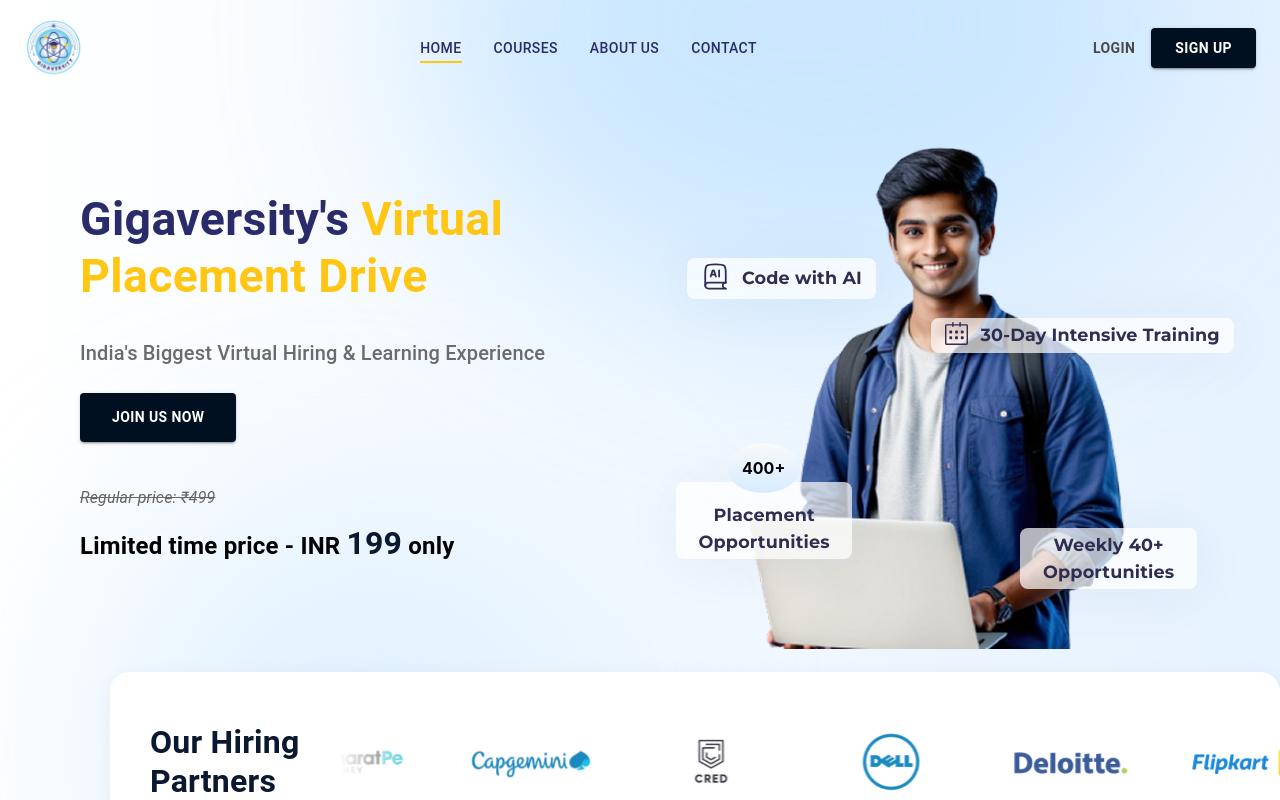
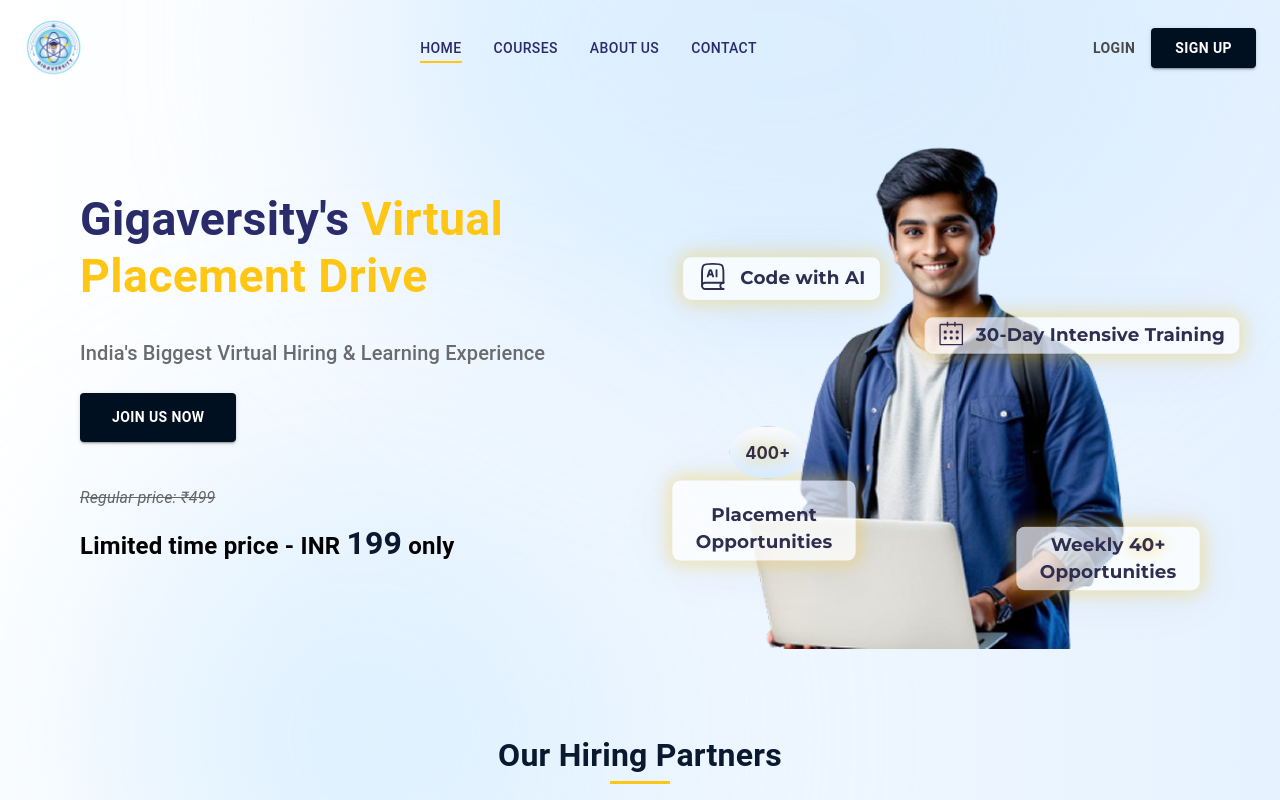
Before and after one commit to ramakanth009/giga-placement-drive, a React (Create React App) app: page / in a window 1280 px wide. Shown: the top 800 px of the page. Built offline with nearby package versions, Linux system fonts and the light colour scheme.

Commit message:
update till now

```diff
--- a/src/components/background/Background.jsx
+++ b/src/components/background/Background.jsx
@@ -24,8 +24,8 @@
     borderRadius: '50%',
     opacity: 0.7,
     filter: 'blur(100px)',
+    animation: '$pulse 15s infinite alternate',
   },
-  // Add another background element for visual interest
   backgroundElementSecondary: {
     position: 'absolute',
     width: 500,
@@ -36,7 +36,121 @@
     borderRadius: '50%',
     opacity: 0.4,
     filter: 'blur(120px)',
-  }
+    animation: '$pulse2 18s infinite alternate',
+  },
+  '@keyframes pulse': {
+    '0%': {
+      opacity: 0.7,
+      transform: 'scale(1) translate(0, 0)',
+      background: '#BCE1FF',
+    },
+    '50%': {
+      opacity: 0.5,
+      transform: 'scale(1.1) translate(-30px, 20px)',
+      background: '#C8E6FF',
+    },
+    '100%': {
+      opacity: 0.7,
+      transform: 'scale(1.05) translate(20px, 40px)',
+      background: '#A0D6FF',
+    }
+  },
+  '@keyframes pulse2': {
+    '0%': {
+      opacity: 0.4,
+      transform: 'scale(1) translate(0, 0)',
+      background: '#BCE1FF',
+    },
+    '33%': {
+      opacity: 0.6,
+      transform: 'scale(1.15) translate(30px, -20px)',
+      background: '#D4EBFF',
+    },
+    '66%': {
+      opacity: 0.35,
+      transform: 'scale(0.95) translate(-20px, 10px)',
+      background: '#A8DBFF',
+    },
+    '100%': {
+      opacity: 0.5,
+      transform: 'scale(1.1) translate(10px, -30px)',
+      background: '#C0E2FF',
+    }
+  },
+  heartbeatGradient1: {
+    position: 'absolute',
+    width: '800px',
+    height: '800px',
+    top: '15%',
+    left: '5%',
+    borderRadius: '50%',
+    background: 'radial-gradient(circle, rgba(42, 43, 106, 0.2) 0%, rgba(42, 43, 106, 0) 70%)',
+    opacity: 0.3,
+    filter: 'blur(40px)',
+    animation: '$heartbeat 4s infinite ease-in-out',
+  },
+  heartbeatGradient2: {
+    position: 'absolute',
+    width: '600px',
+    height: '600px',
+    bottom: '10%',
+    right: '5%',
+    borderRadius: '50%',
+    background: 'radial-gradient(circle, rgba(255, 198, 20, 0.15) 0%, rgba(255, 198, 20, 0) 70%)',
+    opacity: 0.4,
+    filter: 'blur(30px)',
+    animation: '$heartbeat 4s infinite ease-in-out 1s',
+  },
+  colorWave1: {
+    position: 'absolute',
+    width: '120%',
+    height: '200px',
+    top: '20%',
+    left: '-10%',
+    background: 'linear-gradient(90deg, rgba(42, 43, 106, 0) 0%, rgba(42, 43, 106, 0.05) 50%, rgba(42, 43, 106, 0) 100%)',
+    transform: 'rotate(-5deg)',
+    animation: '$waveMove 15s infinite linear',
+  },
+  colorWave2: {
+    position: 'absolute',
+    width: '120%',
+    height: '150px',
+    top: '60%',
+    left: '-10%',
+    background: 'linear-gradient(90deg, rgba(255, 198, 20, 0) 0%, rgba(255, 198, 20, 0.03) 50%, rgba(255, 198, 20, 0) 100%)',
+    transform: 'rotate(3deg)',
+    animation: '$waveMove 18s infinite linear reverse',
+  },
+  '@keyframes heartbeat': {
+    '0%': {
+      transform: 'scale(1)',
+      opacity: 0.2,
+    },
+    '25%': {
+      transform: 'scale(1.05)',
+      opacity: 0.3,
+    },
+    '50%': {
+      transform: 'scale(1)',
+      opacity: 0.25,
+    },
+    '75%': {
+      transform: 'scale(1.08)',
+      opacity: 0.35,
+    },
+    '100%': {
+      transform: 'scale(1)',
+      opacity: 0.2,
+    },
+  },
+  '@keyframes waveMove': {
+    '0%': {
+      transform: 'translateX(-30%) rotate(-5deg)',
+    },
+    '100%': {
+      transform: 'translateX(30%) rotate(-5deg)',
+    },
+  },
 });
 
 const Background = () => {
@@ -44,8 +158,18 @@
 
   return (
     <Box className={classes.backgroundContainer}>
+      {/* Main gradient elements */}
       <Box className={classes.backgroundElement} />
       <Box className={classes.backgroundElementSecondary} />
+
+      {/* Pattern overlay */}
+      <Box className={classes.patternContainer} />
+
+      {/* Floating elements */}
+      <Box className={classes.floatingDot1} />
+      <Box className={classes.floatingDot2} />
+      <Box className={classes.floatingDot3} />
+      <Box className={classes.floatingDot4} />
     </Box>
   );
 };
--- a/src/components/herosection/hero.jsx
+++ b/src/components/herosection/hero.jsx
@@ -4,9 +4,6 @@
 import Heroguy from "../../assets/heroguy.png";
 import { ReactComponent as AIbook } from "../../assets/ai-book.svg";
 import { ReactComponent as Simplecal } from "../../assets/simple-claender.svg";
-import { textAlign } from "@mui/system";
-// Remove the HiringPartners import since we'll handle it in Homepage.jsx instead
-// import HiringPartners from "../hiringpartners/HiringPartners";
 
 const useStyles = makeStyles({
   heroContainer: {
@@ -83,6 +80,52 @@
     alignItems: "center",
     margin: "4px",
     maxWidth: "90%",
+    transition: "all 0.5s ease",
+  },
+  featureCardAnimated: {
+    animation: "$pulse 2s infinite alternate",
+    position: "relative",
+    "&::after": {
+      content: '""',
+      position: "absolute",
+      top: 0,
+      left: 0,
+      right: 0,
+      bottom: 0,
+      borderRadius: "8px",
+      boxShadow: "0 0 15px 5px rgba(255, 198, 20, 0.5)",
+      opacity: 0,
+      animation: "$glow 2s infinite alternate",
+    },
+  },
+  "@keyframes pulse": {
+    "0%": {
+      transform: "scale(1)",
+    },
+    "100%": {
+      transform: "scale(1.05)",
+    },
+  },
+  "@keyframes glow": {
+    "0%": {
+      opacity: 0,
+    },
+    "100%": {
+      opacity: 0.7,
+    },
+  },
+  featureCounterAnimation: {
+    animation: "$countUp 2s forwards",
+  },
+  "@keyframes countUp": {
+    "0%": {
+      opacity: 0,
+      transform: "translateY(20px)",
+    },
+    "100%": {
+      opacity: 1,
+      transform: "translateY(0)",
+    },
   },
   featureIcon1: {
     marginRight: "12px",
@@ -98,6 +141,15 @@
     bottom: "70px",
     left: "55px",
     zIndex: 2,
+    animation: "$bounce 3s infinite",
+  },
+  "@keyframes bounce": {
+    "0%, 100%": {
+      transform: "translateY(0)",
+    },
+    "50%": {
+      transform: "translateY(-10px)",
+    },
   },
   featureText: {
     color: "#2F2E51",
@@ -107,6 +159,15 @@
     "&.MuiTypography-root": {
       fontFamily: "Montserrat, sans-serif",
       textAlign: "center",
+    },
+    animation: "$fadeIn 1s ease",
+  },
+  "@keyframes fadeIn": {
+    "0%": {
+      opacity: 0,
+    },
+    "100%": {
+      opacity: 1,
     },
   },
   heroImage: {
@@ -118,12 +179,35 @@
     top: "115px",
     left: "11px",
     zIndex: 2,
+    animation: "$slideInLeft 1s ease",
+  },
+  "@keyframes slideInLeft": {
+    "0%": {
+      opacity: 0,
+      transform: "translateX(-50px)",
+    },
+    "100%": {
+      opacity: 1,
+      transform: "translateX(0)",
+    },
   },
   featureCardTopRight: {
     position: "absolute",
     top: "175px",
     right: "-105px",
     zIndex: 2,
+    animation: "$slideInRight 1s ease 0.3s",
+    animationFillMode: "backwards",
+  },
+  "@keyframes slideInRight": {
+    "0%": {
+      opacity: 0,
+      transform: "translateX(50px)",
+    },
+    "100%": {
+      opacity: 1,
+      transform: "translateX(0)",
+    },
   },
   featureCardBottomLeft: {
     width: "40%",
@@ -131,6 +215,18 @@
     bottom: "90px",
     left: "0",
     zIndex: 2,
+    animation: "$slideInBottom 1s ease 0.6s",
+    animationFillMode: "backwards",
+  },
+  "@keyframes slideInBottom": {
+    "0%": {
+      opacity: 0,
+      transform: "translateY(50px)",
+    },
+    "100%": {
+      opacity: 1,
+      transform: "translateY(0)",
+    },
   },
   featureCardBottomRight: {
     width: "40%",
@@ -138,6 +234,8 @@
     bottom: "60px",
     right: "-68px",
     zIndex: 2,
+    animation: "$slideInBottom 1s ease 0.9s",
+    animationFillMode: "backwards",
   },
   imageContainer: {
     position: "relative",
@@ -154,7 +252,41 @@
     position: "relative",
     minHeight: "500px",
   },
+  numberCounter: {
+    animation: "$numberPulse 2s infinite alternate",
+    color: "#2F2E51 !important", // Changed from yellow to the original text color
+    fontWeight: "bold !important",
+  },
+  "@keyframes numberPulse": {
+    "0%": {
+      textShadow: "0 0 5px rgba(255, 198, 20, 0.3)",
+    },
+    "100%": {
+      textShadow: "0 0 15px rgba(255, 198, 20, 0.8)",
+    },
+  },
 });
+
+// Component for animated counter
+const AnimatedCounter = ({ end, duration = 2000, prefix = "", suffix = "" }) => {
+  const [count, setCount] = React.useState(0);
+  const classes = useStyles();
+
+  React.useEffect(() => {
+    let startTimestamp = null;
+    const step = (timestamp) => {
+      if (!startTimestamp) startTimestamp = timestamp;
+      const progress = Math.min((timestamp - startTimestamp) / duration, 1);
+      setCount(Math.floor(progress * end));
+      if (progress < 1) {
+        window.requestAnimationFrame(step);
+      }
+    };
+    window.requestAnimationFrame(step);
+  }, [end, duration]);
+
+  return <span className={classes.numberCounter}>{prefix}{count}{suffix}</span>;
+};
 
 const Hero = () => {
   const classes = useStyles();
@@ -198,7 +330,7 @@
           <Grid item xs={12} md={5} lg={4} className={classes.imageCol}>
             {/* Feature Cards */}
             <Box className={classes.featureCardTopLeft}>
-              <Box className={classes.featureCard}>
+              <Box className={`${classes.featureCard} ${classes.featureCardAnimated}`}>
                 <Box className={classes.featureIcon1}>
                   <AIbook />
                 </Box>
@@ -209,7 +341,7 @@
             </Box>
 
             <Box className={classes.featureCardTopRight}>
-              <Box className={classes.featureCard}>
+              <Box className={`${classes.featureCard} ${classes.featureCardAnimated}`}>
                 <Box className={classes.featureIcon1}>
                   <Simplecal />
                 </Box>
@@ -220,8 +352,10 @@
             </Box>
 
             <Box className={classes.featureCardBottomLeft}>
-              <Box className={classes.featureCard}>
-                <Box className={classes.featureIcon2}>400+ </Box>
+              <Box className={`${classes.featureCard} ${classes.featureCardAnimated}`}>
+                <Box className={classes.featureIcon2}>
+                  <AnimatedCounter end={400} suffix="+" />
+                </Box>
                 <Typography className={classes.featureText} sx={{ mt: 2 }}>
                   Placement Opportunities
                 </Typography>
@@ -229,9 +363,9 @@
             </Box>
 
             <Box className={classes.featureCardBottomRight}>
-              <Box className={classes.featureCard}>
+              <Box className={`${classes.featureCard} ${classes.featureCardAnimated}`}>
                 <Typography className={classes.featureText}>
-                  Weekly 40+ Opportunities
+                  Weekly <AnimatedCounter end={40} suffix="+" /> Opportunities
                 </Typography>
               </Box>
             </Box>
--- a/src/components/hiringpartners/HiringPartners.jsx
+++ b/src/components/hiringpartners/HiringPartners.jsx
@@ -1,6 +1,6 @@
 // src/components/hiringpartners/HiringPartners.jsx
 import React, { useRef, useState } from 'react';
-import { Box, Typography, Container } from '@mui/material';
+import { Box, Typography } from '@mui/material';
 import { makeStyles } from '@mui/styles';
 
 // Import SVG logos as React components
@@ -24,29 +24,44 @@
 import { ReactComponent as ZohoLogo } from '../../assets/hiringpartners/zoho.svg';
 
 const useStyles = makeStyles({
-  partnersSection: {
-    backgroundColor: '#ffffff',
-    borderRadius: '20px',
-    boxShadow: '0 4px 20px rgba(0, 0, 0, 0.05)',
-    margin: '0px 0px 0px 110px',
-    overflow: 'hidden',
-    position: 'relative',
-    display: 'flex',
-    alignItems: 'center',
-    height: '180px',
+  partnersSectionWrapper: {
+    width: '100%',
+    backgroundColor: 'transparent',
+    padding: '30px 0',
+    margin: '30px 0',
   },
   titleContainer: {
+    width: '100%',
+    display: 'flex',
+    justifyContent: 'center',
+    marginBottom: '30px',
     position: 'relative',
     zIndex: 2,
-    width: '30%',
-    paddingLeft: '40px',
   },
   sectionTitle: {
     color: '#0a192f !important',
     fontWeight: 'bold !important',
-    textAlign: 'left !important',
+    textAlign: 'center !important',
+    fontSize: '2rem !important',
     position: 'relative',
-    fontSize: '2rem !important',
+    '&:after': {
+      content: '""',
+      position: 'absolute',
+      width: '60px',
+      height: '3px',
+      backgroundColor: '#FFC614',
+      bottom: '-8px',
+      left: '50%',
+      transform: 'translateX(-50%)',
+    }
+  },
+  partnersSection: {
+    width: '100%',
+    position: 'relative',
+    display: 'flex',
+    alignItems: 'center',
+    height: '150px',
+    overflow: 'hidden',
   },
   logoContainer: {
     position: 'absolute',
@@ -64,7 +79,8 @@
     transition: 'transform 20s linear infinite',
     animation: '$slideAnimation 25s linear infinite',
     position: 'absolute',
-    left: '28%', // Start after the text area
+    left: '0',
+    width: 'auto',
   },
   logoWrapper: {
     display: 'flex',
@@ -94,9 +110,9 @@
     position: 'absolute',
     left: 0,
     top: 0,
-    width: '28%', // Match the logoSlider left position
+    width: '15%',
     height: '100%',
-    background: 'linear-gradient(to right, #ffffff 70%, rgba(255, 255, 255, 0))',
+    background: 'linear-gradient(to right, rgba(246, 249, 252, 1) 0%, rgba(246, 249, 252, 0.8) 40%, rgba(246, 249, 252, 0.4) 80%, rgba(246, 249, 252, 0))',
     zIndex: 1,
     pointerEvents: 'none', // Ensures click events pass through to elements below
   },
@@ -104,9 +120,9 @@
     position: 'absolute',
     right: 0,
     top: 0,
-    width: '10%',
+    width: '15%',
     height: '100%',
-    background: 'linear-gradient(to left, #ffffff 70%, rgba(255, 255, 255, 0))',
+    background: 'linear-gradient(to left, rgba(246, 249, 252, 1) 0%, rgba(246, 249, 252, 0.8) 40%, rgba(246, 249, 252, 0.4) 80%, rgba(246, 249, 252, 0))',
     zIndex: 1,
     pointerEvents: 'none', // Ensures click events pass through to elements below
   },
@@ -158,15 +174,15 @@
   };
 
   return (
-    // <Container maxWidth="lg" sx={{ pt: 0, mt: 0 }}> {/* Remove padding/margin */}
+    <Box className={classes.partnersSectionWrapper}>
+      {/* Title at the top and centered */}
+      <Box className={classes.titleContainer}>
+        <Typography variant="h4" className={classes.sectionTitle}>
+          Our Hiring Partners
+        </Typography>
+      </Box>
+
       <Box className={classes.partnersSection}>
-        {/* Title on the left */}
-        <Box className={classes.titleContainer}>
-          <Typography variant="h4" className={classes.sectionTitle}>
-            Our Hiring<br />Partners
-          </Typography>
-        </Box>
-
         {/* Logo slider */}
         <Box
           className={classes.logoContainer}
@@ -194,9 +210,9 @@
 
         {/* White fade overlays */}
         <Box className={classes.whiteFadeLeft} />
-        {/* <Box className={classes.whiteFadeRight} /> */}
+        <Box className={classes.whiteFadeRight} />
       </Box>
-    // </Container>
+    </Box>
   );
 };
 
--- a/src/components/jobkickstart/JobKickstart.jsx
+++ b/src/components/jobkickstart/JobKickstart.jsx
@@ -37,7 +37,6 @@
     height: "auto",
     display: "block",
     borderRadius: "8px",
-    border: "4px solid #fff",
     boxShadow: "0 10px 30px rgba(0, 0, 0, 0.1)",
   },
   backgroundBox: {
--- a/src/pages/homepage/Homepage.jsx
+++ b/src/pages/homepage/Homepage.jsx
@@ -8,7 +8,6 @@
 import JobKickstart from "../../components/jobkickstart/JobKickstart";
 import WhyDifferent from "../../components/whydifferent/WhyDifferent";
 import InDemandRoles from "../../components/indemandroles/InDemandRoles";
-import TrainingPlanComponent from "../../components/trainingplancomponent/TrainingPlanComponent";
 import FullStackTrainingPlan from "../../components/trainingplancomponent/FullStackTrainingPlan";
 import DataScienceTrainingPlan from "../../components/trainingplancomponent/DataScienceTrainingPlan";
 import GigaversityAdvantage from "../../components/gigaversityadvantage/GigaversityAdvantage";
@@ -35,24 +34,20 @@
       {/* Content with higher z-index */}
       <Box sx={{ position: "relative", zIndex: 1 }}>
         <Navbar />
-        <Box sx={{ display: "flex", flexDirection: "column" }}>
-          <Hero />
-          {/* Add the Hiring Partners section with no top margin/padding */}
-          <Box sx={{ mt: -0.45 }}>
-            {" "}
-            {/* Negative margin to pull up */}
-            <HiringPartners />
-          </Box>
-        </Box>
+
+        {/* Hero Section */}
+        <Hero />
+
+        {/* Hiring Partners as separate section */}
+        <HiringPartners />
+
         <JobKickstart />
 
-        {/* Add the new WhyDifferent component */}
+        {/* Add the WhyDifferent component */}
         <WhyDifferent />
 
         {/* Your other homepage content will go here */}
         <InDemandRoles />
-
-        {/* <TrainingPlanComponent /> */}
 
         <FullStackTrainingPlan />
 
```
Also changed, not shown: 1 other file (tests, documents, lock files or other folders).
